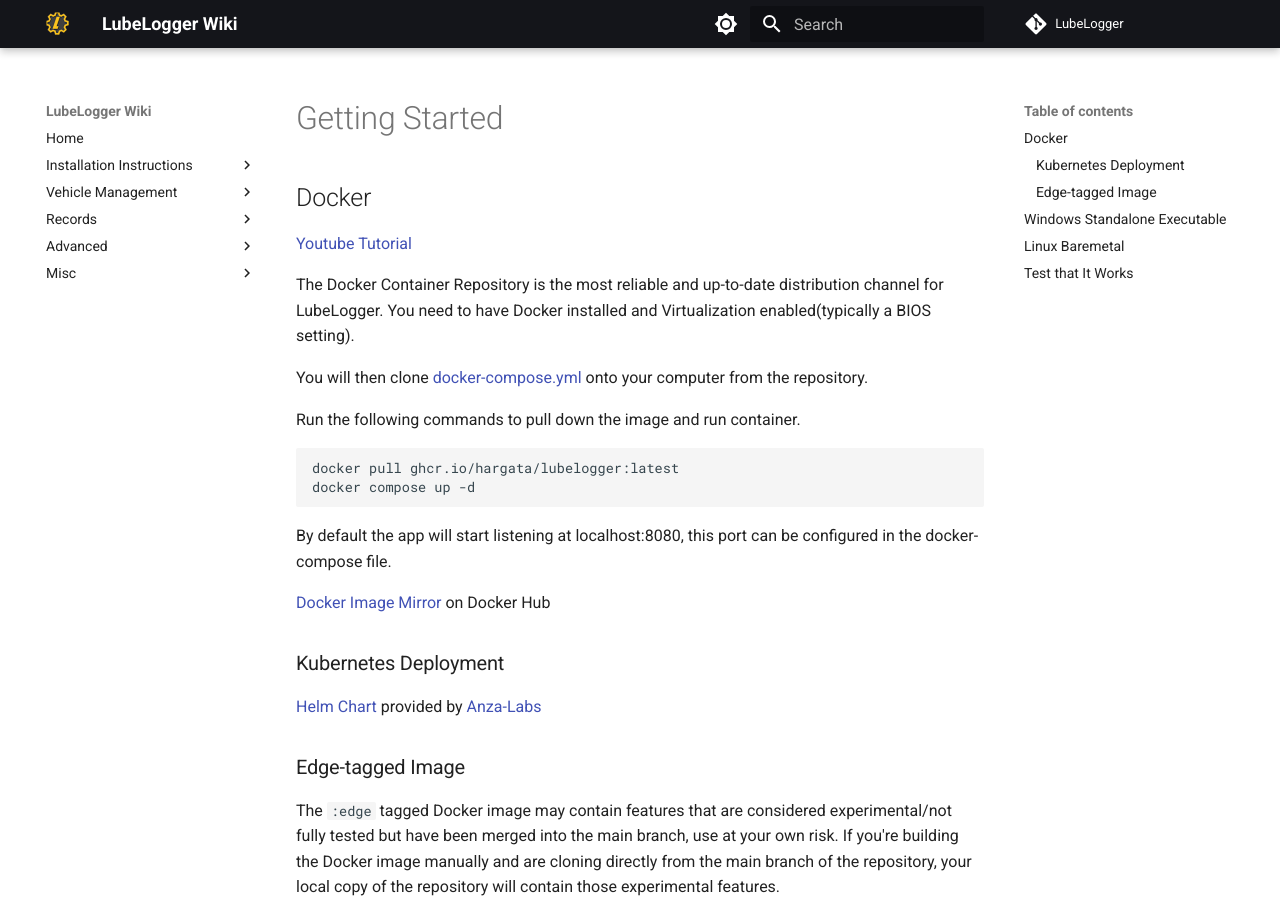
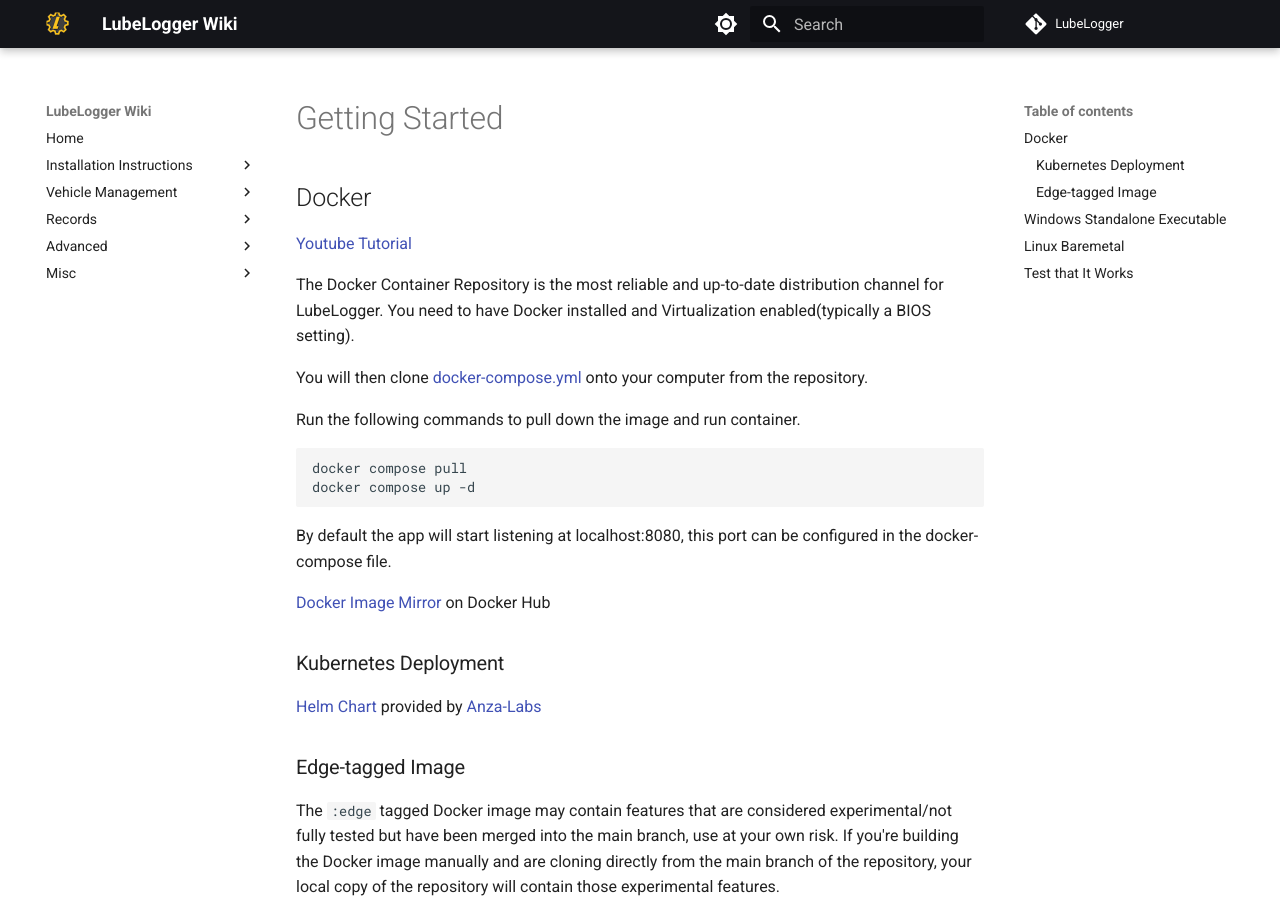
Before and after one commit to hargata/lubelog_docs, an MkDocs documentation site: the page built from docs/Installation/Getting Started.md, in a window 1280 px wide and 900 px high. Built offline with MkDocs 1.6.1 and Material for MkDocs 9.7.7, drawn with Linux system fonts in a browser that asks for light colours; comment, search, counter and statistics services are not loaded.

Commit message:
updated getting started page.

````diff
--- a/docs/Installation/Getting Started.md
+++ b/docs/Installation/Getting Started.md
@@ -10,7 +10,7 @@
 
 Run the following commands to pull down the image and run container.
 ```
-docker pull ghcr.io/hargata/lubelogger:latest
+docker compose pull
 docker compose up -d
 ```
 By default the app will start listening at localhost:8080, this port can be configured in the docker-compose file.
````
